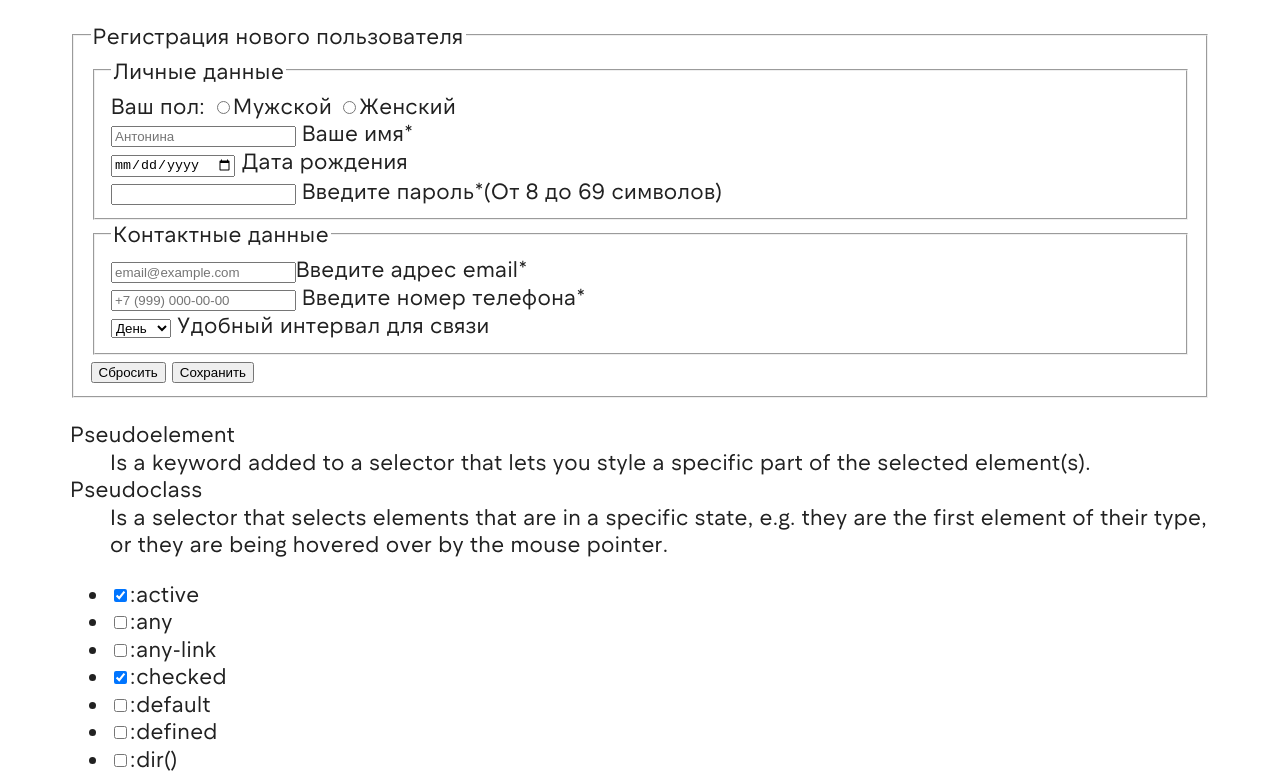
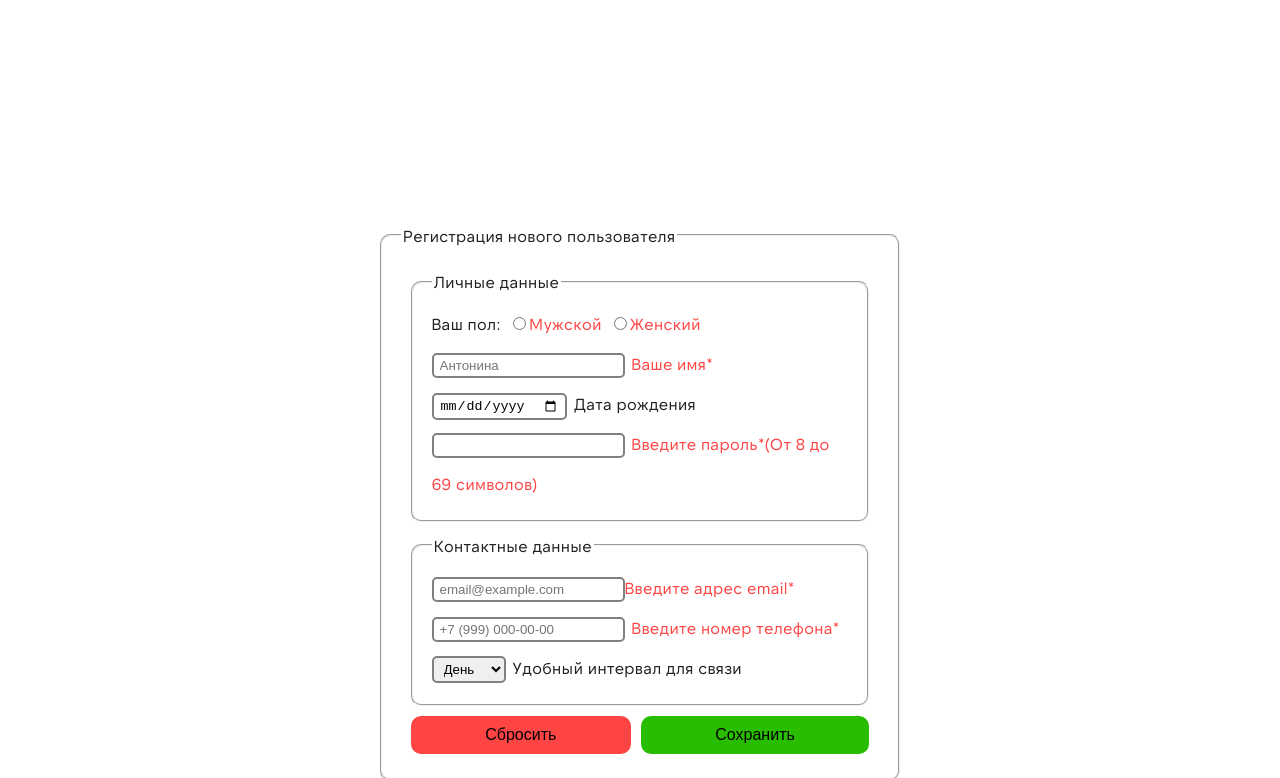
Before and after one commit to FrontendCourseMP/intro-to-layout-Valeriafilipeva, a plain HTML site: page form.html in a window 1280 px wide. Shown: the part 72-850 px from the top of the page. Drawn offline with Linux system fonts and the light colour scheme.

Commit message:
ffinishh

```diff
--- /dev/null
+++ b/css/form.css
@@ -0,0 +1,125 @@
+body {
+    display: flex;
+    flex-direction: column;
+    min-height: 100vh;
+}
+
+footer {
+    margin-top: auto;
+}
+
+legend,
+span,
+label {
+    font-size: initial;
+}
+
+button {
+    padding: 10px 5px !important;
+    border: none;
+    border-radius: 10px;
+}
+
+fieldset {
+    border-radius: 10px;
+}
+
+form {
+    margin: 20rem 30rem 10rem 30rem !important;
+    font-size: 2.5rem !important;
+}
+
+input,
+select {
+    padding: 3px 6px;
+    border: 2px solid grey;
+    border-radius: 5px;
+}
+
+input:focus+label {
+    color: green !important;
+    font-weight: 700;
+}
+
+.buttons {
+    display: flex;
+    justify-content: space-between;
+    margin: 1rem;
+    align-items: center;
+    gap: 10px;
+}
+
+.buttons button {
+    flex-grow: 2;
+}
+
+[required]+label {
+    color: #f44;
+}
+
+.buttons button:hover {
+    background-color: #12c !important;
+    color: azure;
+    transition-duration: 200ms;
+}
+
+.buttons button:first-of-type {
+    background: #f44;
+    font-size: 1.6rem;
+}
+
+.buttons button:last-of-type {
+    background: rgb(41, 189, 0);
+    font-size: 1.6rem;
+}
+
+form fieldset {
+    margin: 1rem;
+}
+
+dd,
+dt {
+    font-size: 2rem;
+}
+
+.footer_logo>svg {
+    transform: rotate(30deg) scale(1.5) skew(10deg, -20deg);
+}
+
+input:checked+label {
+    color: green !important;
+    font-weight: 600;
+}
+
+form:last-of-type input:checked+label {
+    text-decoration: line-through;
+}
+
+form:last-of-type li:nth-of-type(even) {
+    background: #fac;
+}
+
+form:last-of-type li:nth-of-type(odd) {
+    background: #cfa;
+}
+
+form:last-of-type label {
+    flex-grow: 2;
+    text-align: right;
+    line-height: 4rem;
+}
+
+form:last-of-type li {
+    border-radius: 10px;
+    padding: 0 15px;
+    display: flex;
+    align-items: center;
+    justify-content: space-between;
+}
+
+form:last-of-type ul {
+    list-style: none;
+    display: flex;
+    flex-direction: column;
+    gap: 10px;
+}
--- a/form.html
+++ b/form.html
@@ -10,6 +10,7 @@
   <link rel="preload" href="fonts/nt-somic-bold.woff2" as="font">
   <link rel="preload" href="css/style.css" as="style">
   <link rel="stylesheet" href="css/style.css">
+  <link rel="stylesheet" href="css/form.css">
 </head>
 
 <body class="page__body">
```
